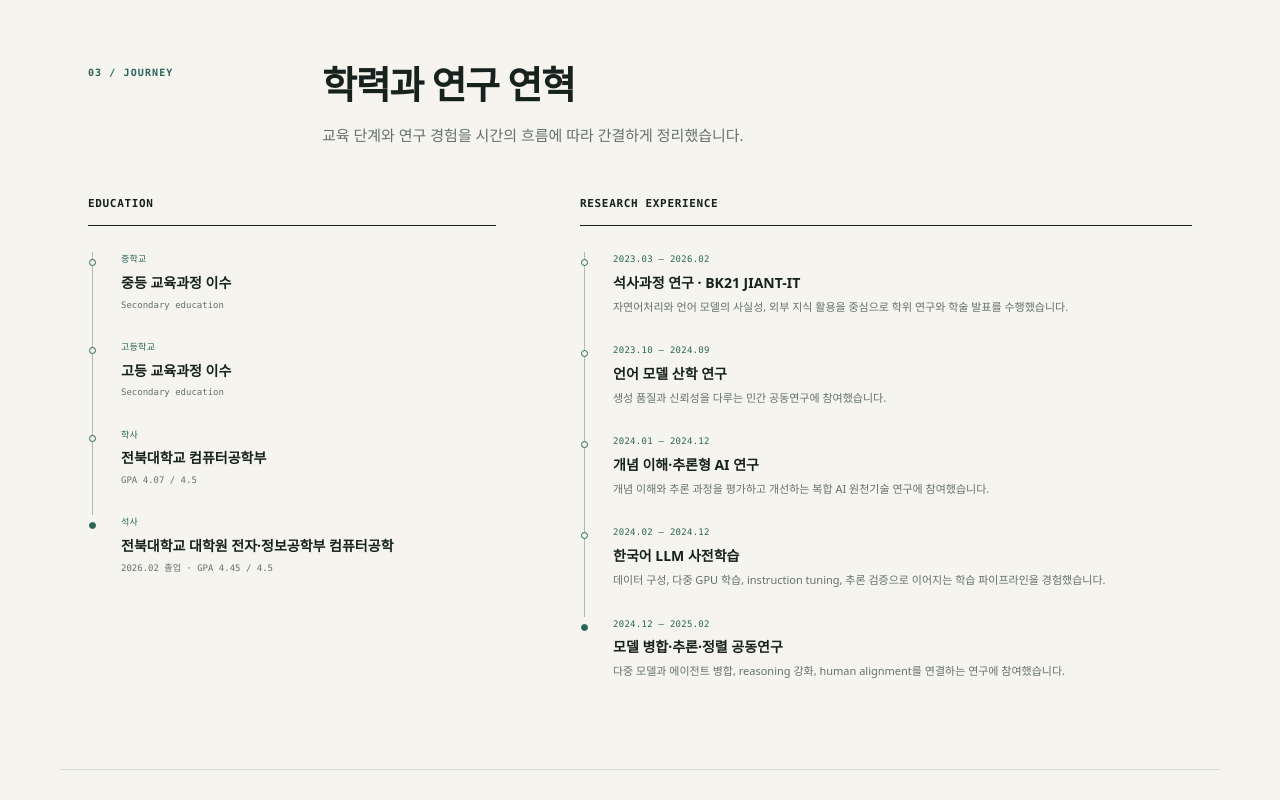
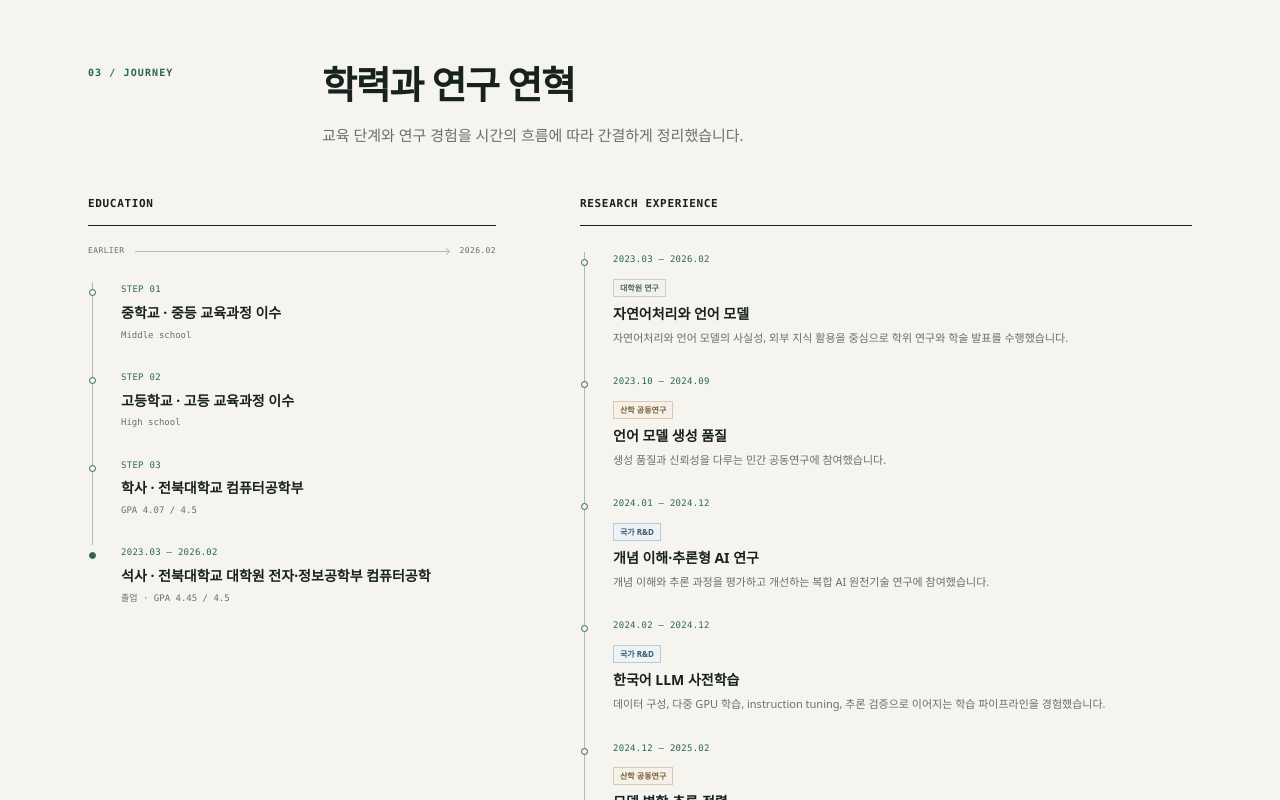
Before and after one commit to charater1024-lang/llm-research-portfolio, a Next.js app: page / in a window 1280 px wide. Shown: the part 2000-2800 px from the top of the page. Built offline with nearby package versions, Linux system fonts and the light colour scheme.

Commit message:
Update timeline and ongoing research

```diff
--- a/app/globals.css
+++ b/app/globals.css
@@ -239,6 +239,34 @@ a:focus-visible { outline: 2px solid var(--accent); outline-offset: 4px; }
   letter-spacing: .06em;
   text-transform: uppercase;
 }
+.journey-range {
+  display: grid;
+  grid-template-columns: auto 1fr auto;
+  gap: 10px;
+  align-items: center;
+  margin: -8px 0 24px;
+  color: var(--muted);
+  font-family: "SFMono-Regular", Consolas, monospace;
+  font-size: 8px;
+  letter-spacing: .05em;
+  text-transform: uppercase;
+}
+.journey-range i {
+  position: relative;
+  height: 1px;
+  background: var(--line-strong);
+}
+.journey-range i::after {
+  content: "";
+  position: absolute;
+  top: -2px;
+  right: 0;
+  width: 4px;
+  height: 4px;
+  border-top: 1px solid var(--line-strong);
+  border-right: 1px solid var(--line-strong);
+  transform: rotate(45deg);
+}
 .timeline { margin: 0; padding: 0; list-style: none; }
 .timeline li {
   position: relative;
@@ -269,6 +297,20 @@ a:focus-visible { outline: 2px solid var(--accent); outline-offset: 4px; }
 .timeline strong { display: block; font-size: 14px; font-weight: 650; line-height: 1.55; word-break: keep-all; }
 .timeline p { margin: 4px 0 0; color: var(--muted); font-size: 11px; line-height: 1.7; word-break: keep-all; }
 .education-timeline p { font-family: "SFMono-Regular", Consolas, monospace; font-size: 9px; }
+.journey-kind {
+  display: inline-flex;
+  margin: 0 0 6px;
+  padding: 2px 6px;
+  border: 1px solid var(--line);
+  color: var(--muted);
+  font-size: 8px;
+  font-weight: 650;
+  line-height: 1.5;
+}
+.journey-kind.national { border-color: #b9c9d6; background: #edf3f6; color: #355a70; }
+.journey-kind.industry { border-color: #d7c9b3; background: #f6f1e8; color: #755b34; }
+.journey-kind.academic { border-color: #c7cec9; background: #f0f2f0; color: #52605a; }
+.journey-kind.ongoing { border-color: #a9c8bc; background: var(--accent-soft); color: var(--accent-dark); }
 
 .publications-section { max-width: 1160px; }
 .publication-list { border-top: 1px solid var(--ink); }
@@ -307,21 +349,6 @@ a:focus-visible { outline: 2px solid var(--accent); outline-offset: 4px; }
   white-space: nowrap;
 }
 
-.closing-section {
-  max-width: 1160px;
-  margin: 0 auto;
-  padding: 94px 28px 105px;
-  border-top: 1px solid var(--line);
-}
-.closing-section > p:last-child {
-  max-width: 760px;
-  margin: 23px 0 0;
-  font-size: clamp(27px, 3.8vw, 43px);
-  font-weight: 650;
-  line-height: 1.45;
-  letter-spacing: -.04em;
-  word-break: keep-all;
-}
 footer {
   min-height: 76px;
   display: flex;
@@ -368,7 +395,6 @@ footer a { color: var(--ink); }
   .publication-row { grid-template-columns: 1fr; gap: 10px; padding: 23px 0; }
   .publication-meta { flex-direction: row; align-items: center; gap: 8px; }
   .publication-row > a { grid-column: 1; }
-  .closing-section { padding: 78px 20px 88px; }
   footer { padding: 0 20px; }
 }
 
--- a/app/layout.tsx
+++ b/app/layout.tsx
@@ -21,7 +21,7 @@ export const metadata: Metadata = {
     locale: "ko_KR",
     images: [
       {
-        url: `${siteUrl}/og-portfolio-final.png`,
+        url: `${siteUrl}/og.png`,
         width: 1536,
         height: 1024,
         alt: "LLM research journey",
@@ -32,7 +32,7 @@ export const metadata: Metadata = {
     card: "summary_large_image",
     title: "LLM Research Portfolio",
     description: "검색과 파라미터 기반 지식 주입을 연구하는 LLM 연구 포트폴리오.",
-    images: [`${siteUrl}/og-portfolio-final.png`],
+    images: [`${siteUrl}/og.png`],
   },
 };
 
--- a/app/page.tsx
+++ b/app/page.tsx
@@ -25,59 +25,80 @@ const researchThemes = [
   {
     number: "03",
     title: "Parametric Knowledge",
-    text: "검색 문서를 질의별 저랭크 파라미터 업데이트로 변환해 프롬프트와 KV-cache 부담을 줄이면서, 근거 추적성과 추론 비용을 함께 검토하고 있습니다.",
-    tags: ["Knowledge Injection", "Low-rank Update", "Efficiency"],
+    text: "검색 문서를 compact signature로 표현하고 질의 관련도에 따라 결합한 뒤, 하나의 저랭크 weight update로 주입하는 방향을 연구하고 있습니다.",
+    tags: ["In-weights RAG", "Query-conditioned Fusion", "Efficiency"],
   },
 ];
 
 const education = [
   {
+    period: "STEP 01",
     stage: "중학교",
     detail: "중등 교육과정 이수",
-    meta: "Secondary education",
+    meta: "Middle school",
   },
   {
+    period: "STEP 02",
     stage: "고등학교",
     detail: "고등 교육과정 이수",
-    meta: "Secondary education",
+    meta: "High school",
   },
   {
+    period: "STEP 03",
     stage: "학사",
     detail: "전북대학교 컴퓨터공학부",
     meta: "GPA 4.07 / 4.5",
   },
   {
+    period: "2023.03 — 2026.02",
     stage: "석사",
     detail: "전북대학교 대학원 전자·정보공학부 컴퓨터공학",
-    meta: "2026.02 졸업 · GPA 4.45 / 4.5",
+    meta: "졸업 · GPA 4.45 / 4.5",
   },
 ];
 
 const journey = [
   {
     period: "2023.03 — 2026.02",
-    title: "석사과정 연구 · BK21 JIANT-IT",
+    category: "대학원 연구",
+    kind: "academic",
+    title: "자연어처리와 언어 모델",
     text: "자연어처리와 언어 모델의 사실성, 외부 지식 활용을 중심으로 학위 연구와 학술 발표를 수행했습니다.",
   },
   {
     period: "2023.10 — 2024.09",
-    title: "언어 모델 산학 연구",
+    category: "산학 공동연구",
+    kind: "industry",
+    title: "언어 모델 생성 품질",
     text: "생성 품질과 신뢰성을 다루는 민간 공동연구에 참여했습니다.",
   },
   {
     period: "2024.01 — 2024.12",
+    category: "국가 R&D",
+    kind: "national",
     title: "개념 이해·추론형 AI 연구",
     text: "개념 이해와 추론 과정을 평가하고 개선하는 복합 AI 원천기술 연구에 참여했습니다.",
   },
   {
     period: "2024.02 — 2024.12",
+    category: "국가 R&D",
+    kind: "national",
     title: "한국어 LLM 사전학습",
     text: "데이터 구성, 다중 GPU 학습, instruction tuning, 추론 검증으로 이어지는 학습 파이프라인을 경험했습니다.",
   },
   {
     period: "2024.12 — 2025.02",
-    title: "모델 병합·추론·정렬 공동연구",
+    category: "산학 공동연구",
+    kind: "industry",
+    title: "모델 병합·추론·정렬",
     text: "다중 모델과 에이전트 병합, reasoning 강화, human alignment를 연결하는 연구에 참여했습니다.",
+  },
+  {
+    period: "2025.03 — 현재",
+    category: "진행 연구",
+    kind: "ongoing",
+    title: "검색 지식의 파라미터화",
+    text: "검색 문서를 second-order signature로 압축하고, 질의 관련도에 따라 여러 passage를 결합한 뒤 저랭크 weight update로 주입하는 in-weights RAG를 연구했습니다. 검색 깊이와 프롬프트 길이를 분리하는 효율적인 지식 활용이 중심입니다.",
   },
 ];
 
@@ -190,7 +211,7 @@ export default function Home() {
               <li>
                 <span>2026</span>
                 <strong>Parametric context</strong>
-                <small>잠재 문맥 · 저랭크 지식 주입</small>
+                <small>In-weights RAG · 질의 기반 문서 결합</small>
               </li>
             </ol>
           </div>
@@ -273,12 +294,15 @@ export default function Home() {
           <div className="journey-grid">
             <div className="journey-column">
               <h3>Education</h3>
-              <ol className="timeline education-timeline">
+              <div className="journey-range" aria-hidden="true">
+                <span>Earlier</span><i /><span>2026.02</span>
+              </div>
+              <ol className="timeline education-timeline" aria-label="중학교부터 석사까지의 교육 과정">
                 {education.map((item) => (
                   <li key={item.stage}>
                     <span className="timeline-dot" aria-hidden="true" />
-                    <small>{item.stage}</small>
-                    <strong>{item.detail}</strong>
+                    <small>{item.period}</small>
+                    <strong>{item.stage} · {item.detail}</strong>
                     <p>{item.meta}</p>
                   </li>
                 ))}
@@ -292,6 +316,7 @@ export default function Home() {
                   <li key={item.period + item.title}>
                     <span className="timeline-dot" aria-hidden="true" />
                     <small>{item.period}</small>
+                    <span className={`journey-kind ${item.kind}`}>{item.category}</span>
                     <strong>{item.title}</strong>
                     <p>{item.text}</p>
                   </li>
@@ -333,10 +358,6 @@ export default function Home() {
           </div>
         </section>
 
-        <section className="closing-section">
-          <p className="section-index">RESEARCH PRINCIPLE</p>
-          <p>재현 가능한 비교와<br />확인할 수 있는 근거를 남깁니다.</p>
-        </section>
       </main>
 
       <footer>
```
Also changed, not shown: public/og.png (added).
